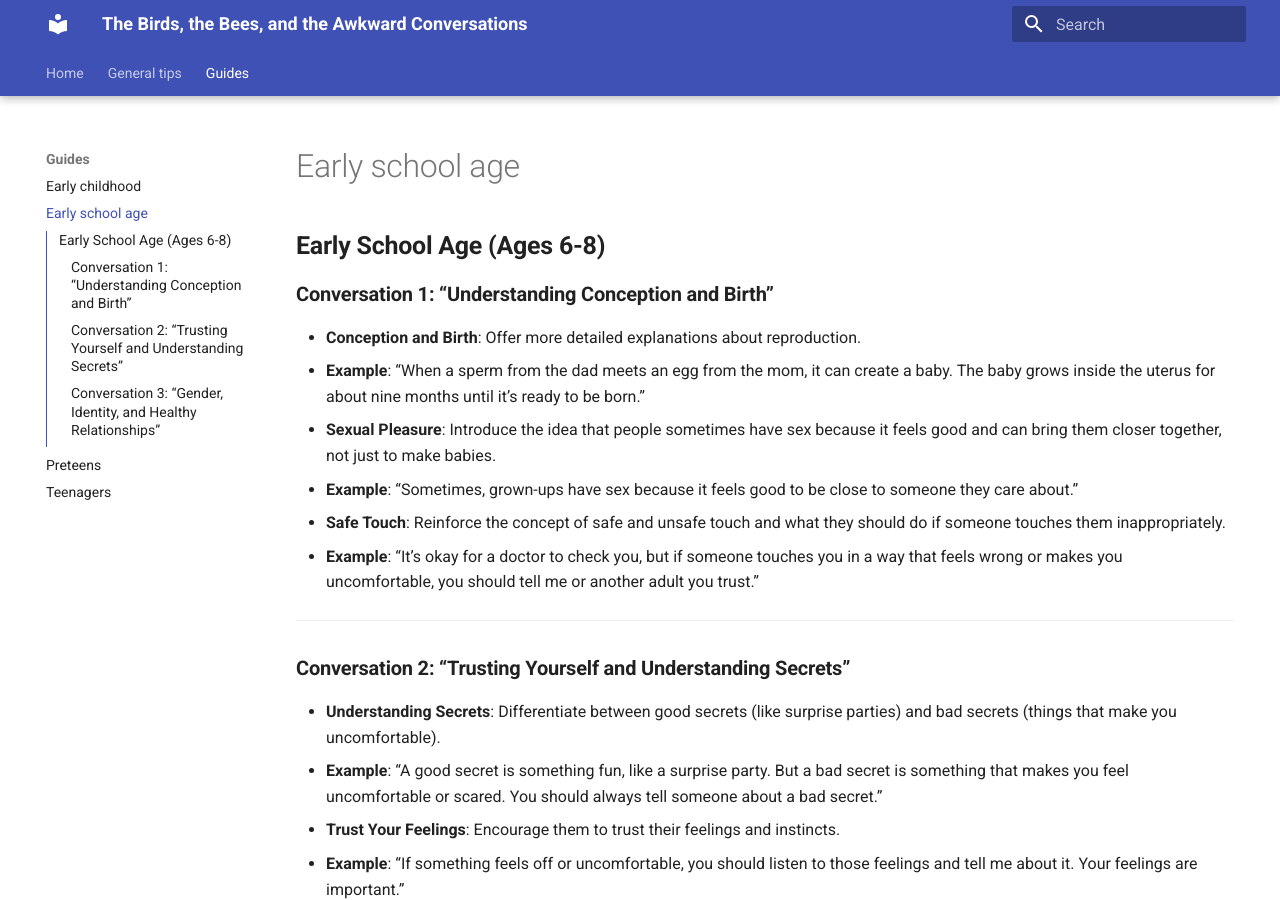
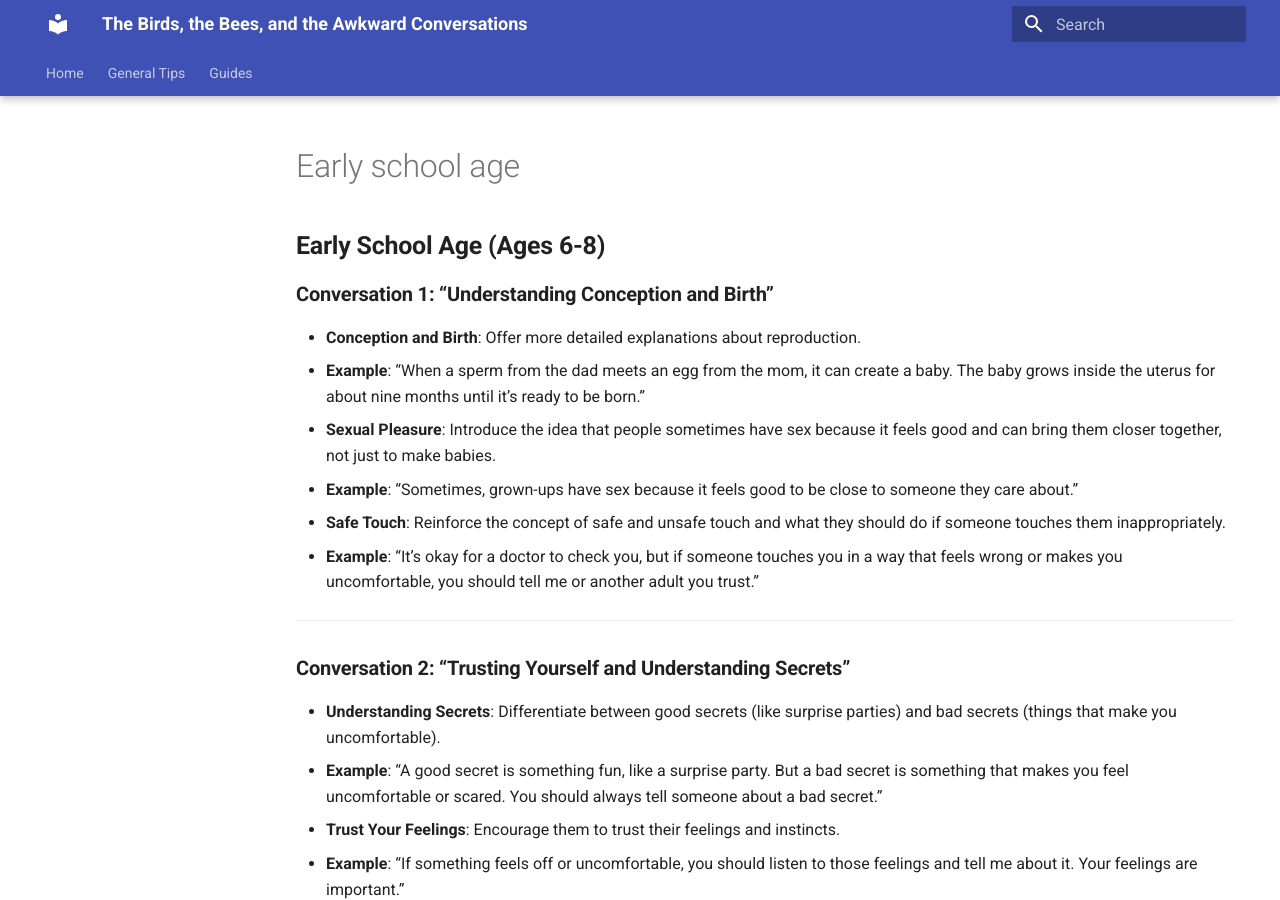
Before and after one commit to davidlcassidy/birdsbees, an MkDocs documentation site: the page built from docs/guides/early_school_age.md, in a window 1280 px wide and 900 px high. Built offline with MkDocs 1.6.1 and Material for MkDocs 9.7.7, drawn with Linux system fonts in a browser that asks for light colours.

Commit message:
Clean up

```diff
--- a/mkdocs.yml
+++ b/mkdocs.yml
@@ -6,24 +6,22 @@
     - navigation.tabs.sticky
     - navigation.top
     - toc.integrate
-  nav:
-    - Home: index.md
-    - General Tips: general-tips.md
-    - Guides:
-        - "Early Childhood: Ages 0-5": guides/early-childhood.md
-        - "Early School Age: Ages 6-8": guides/early-school-age.md
-        - "Preteens: Ages 9-12": guides/preteens.md
-        - "Teenagers: Ages 13-17": guides/teenagers.md
-  extensions:
-    - emoji
-  extra_css:
-  - stylesheets/extra.css
+nav:
+  - Home: index.md
+  - General Tips: general-tips.md
+  - Guides:
+      - "Early Childhood: Ages 0-5": guides/early-childhood.md
+      - "Early School Age: Ages 6-8": guides/early-school-age.md
+      - "Preteens: Ages 9-12": guides/preteens.md
+      - "Teenagers: Ages 13-17": guides/teenagers.md
+extensions:
+  - emoji
 
 markdown_extensions:
   - admonition
   - codehilite
   - toc:
-      permalink: True
+      permalink: true
 
 extra:
   generator: false
```
